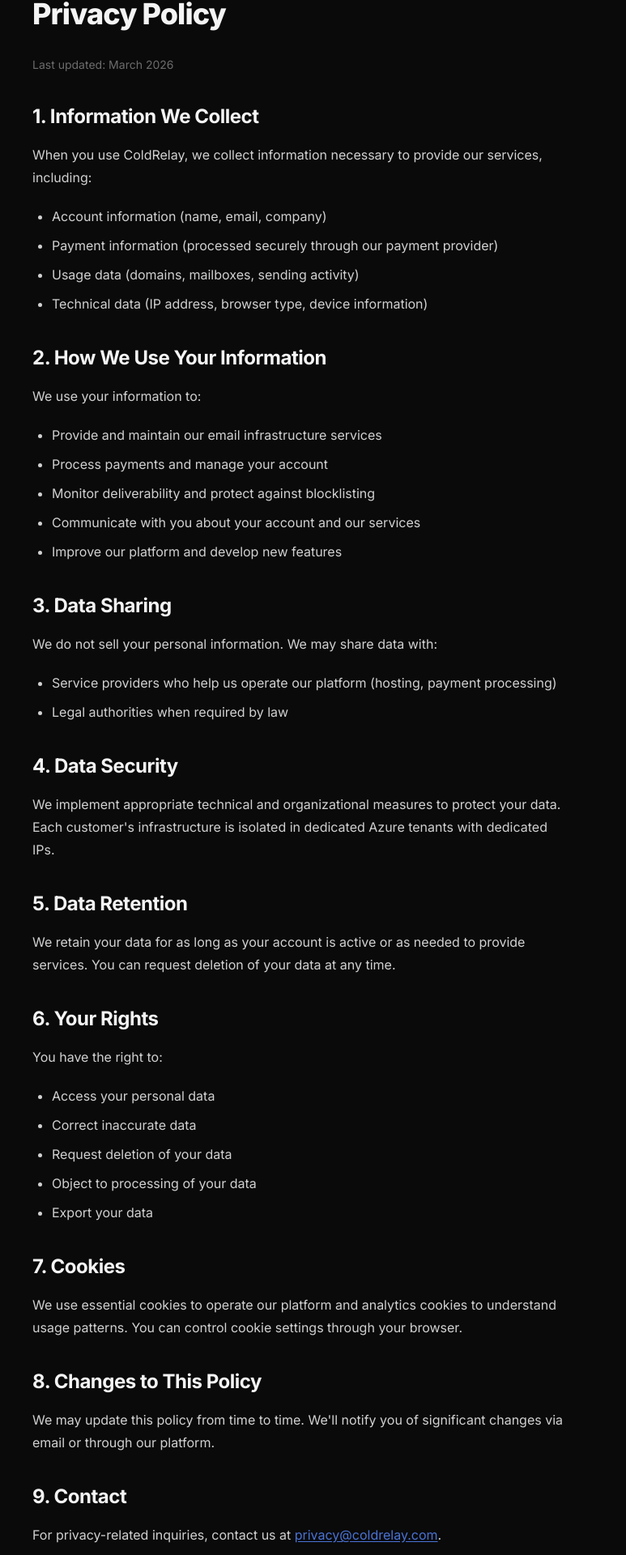
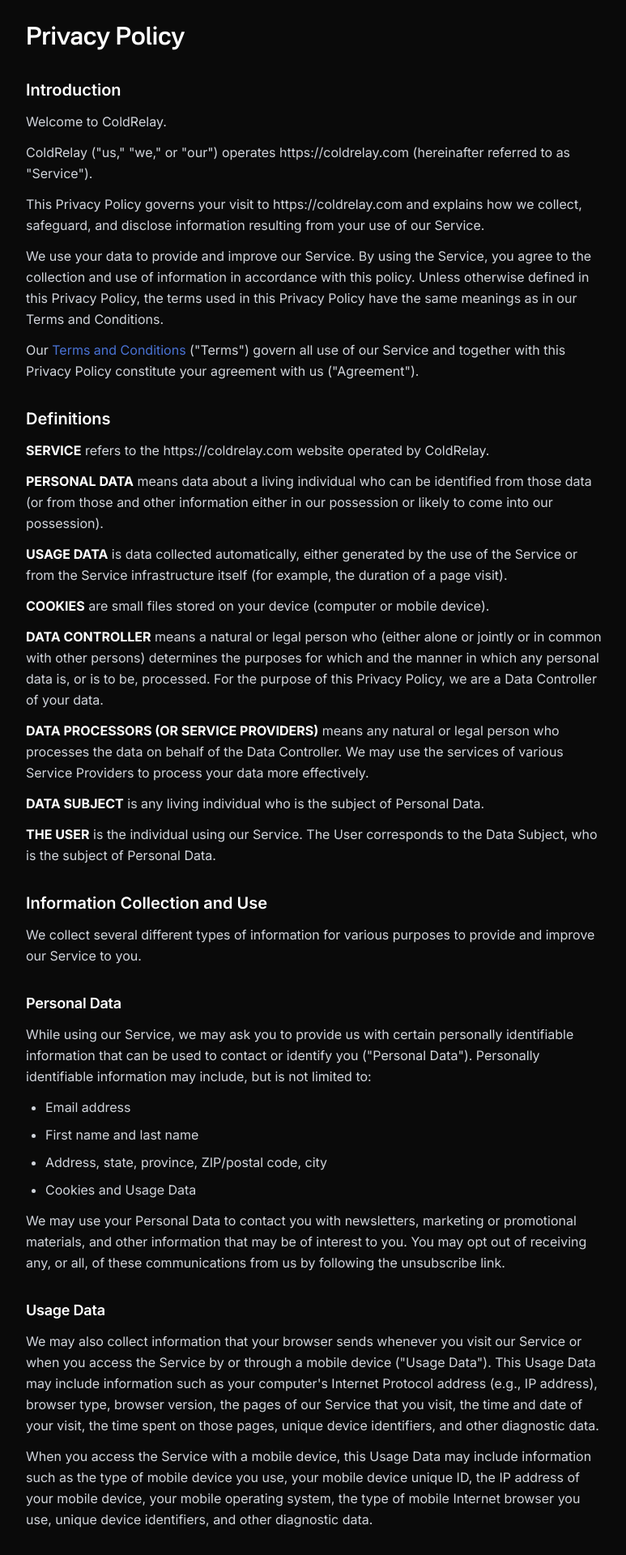
Before and after one commit to Master-Websites/ColdRelay-Website, a Next.js app: page /privacy in a window 1280 px wide. Shown: the part 198-2118 px from the top of the page at 81% size, without its empty margins (248-1021 px from the left). Built offline with nearby package versions, Linux system fonts and the light colour scheme.

Commit message:
feat: Update Privacy Policy with actual content (PostHog, no Fathom)

```diff
--- a/src/app/privacy/page.tsx
+++ b/src/app/privacy/page.tsx
@@ -2,94 +2,85 @@
 
 export const metadata: Metadata = {
   title: "Privacy Policy",
-  description: "ColdRelay privacy policy. How we collect, use, and protect your data.",
+  description: "ColdRelay Privacy Policy. Learn how we collect, safeguard, and disclose your information.",
   alternates: { canonical: "https://coldrelay.com/privacy" },
 };
 
-export default function PrivacyPage() {
+export default function Privacy() {
   return (
-    <div className="pt-8 pb-16">
-      <div className="mx-auto max-w-3xl px-4 sm:px-6 lg:px-8 py-16">
-        <h1 className="text-3xl sm:text-4xl font-extrabold tracking-tight mb-8">
-          Privacy Policy
-        </h1>
-        <p className="text-sm text-white/40 mb-8">Last updated: March 2026</p>
+    <section className="pt-32 pb-16">
+      <div className="mx-auto max-w-3xl px-4 sm:px-6">
+        <h1 className="font-nacelle text-3xl font-semibold text-white mb-8">Privacy Policy</h1>
+        <div className="space-y-8 text-gray-300 leading-relaxed">
 
-        <div className="prose">
-          <h2>1. Information We Collect</h2>
-          <p>
-            When you use ColdRelay, we collect information necessary to provide our
-            services, including:
-          </p>
-          <ul>
-            <li>Account information (name, email, company)</li>
-            <li>Payment information (processed securely through our payment provider)</li>
-            <li>Usage data (domains, mailboxes, sending activity)</li>
-            <li>Technical data (IP address, browser type, device information)</li>
-          </ul>
+          <div>
+            <h2 className="text-xl font-semibold text-white mb-3">Introduction</h2>
+            <p>Welcome to ColdRelay.</p>
+            <p className="mt-3">ColdRelay (&quot;us,&quot; &quot;we,&quot; or &quot;our&quot;) operates https://coldrelay.com (hereinafter referred to as &quot;Service&quot;).</p>
+            <p className="mt-3">This Privacy Policy governs your visit to https://coldrelay.com and explains how we collect, safeguard, and disclose information resulting from your use of our Service.</p>
+            <p className="mt-3">We use your data to provide and improve our Service. By using the Service, you agree to the collection and use of information in accordance with this policy. Unless otherwise defined in this Privacy Policy, the terms used in this Privacy Policy have the same meanings as in our Terms and Conditions.</p>
+            <p className="mt-3">Our <a href="/terms" className="text-[#4A73D5] hover:underline">Terms and Conditions</a> (&quot;Terms&quot;) govern all use of our Service and together with this Privacy Policy constitute your agreement with us (&quot;Agreement&quot;).</p>
+          </div>
 
-          <h2>2. How We Use Your Information</h2>
-          <p>We use your information to:</p>
-          <ul>
-            <li>Provide and maintain our email infrastructure services</li>
-            <li>Process payments and manage your account</li>
-            <li>Monitor deliverability and protect against blocklisting</li>
-            <li>Communicate with you about your account and our services</li>
-            <li>Improve our platform and develop new features</li>
-          </ul>
+          <div>
+            <h2 className="text-xl font-semibold text-white mb-3">Definitions</h2>
+            <ul className="space-y-3">
+              <li><strong className="text-white">SERVICE</strong> refers to the https://coldrelay.com website operated by ColdRelay.</li>
+              <li><strong className="text-white">PERSONAL DATA</strong> means data about a living individual who can be identified from those data (or from those and other information either in our possession or likely to come into our possession).</li>
+              <li><strong className="text-white">USAGE DATA</strong> is data collected automatically, either generated by the use of the Service or from the Service infrastructure itself (for example, the duration of a page visit).</li>
+              <li><strong className="text-white">COOKIES</strong> are small files stored on your device (computer or mobile device).</li>
+              <li><strong className="text-white">DATA CONTROLLER</strong> means a natural or legal person who (either alone or jointly or in common with other persons) determines the purposes for which and the manner in which any personal data is, or is to be, processed. For the purpose of this Privacy Policy, we are a Data Controller of your data.</li>
+              <li><strong className="text-white">DATA PROCESSORS (OR SERVICE PROVIDERS)</strong> means any natural or legal person who processes the data on behalf of the Data Controller. We may use the services of various Service Providers to process your data more effectively.</li>
+              <li><strong className="text-white">DATA SUBJECT</strong> is any living individual who is the subject of Personal Data.</li>
+              <li><strong className="text-white">THE USER</strong> is the individual using our Service. The User corresponds to the Data Subject, who is the subject of Personal Data.</li>
+            </ul>
+          </div>
 
-          <h2>3. Data Sharing</h2>
-          <p>
-            We do not sell your personal information. We may share data with:
-          </p>
-          <ul>
-            <li>Service providers who help us operate our platform (hosting, payment processing)</li>
-            <li>Legal authorities when required by law</li>
-          </ul>
+          <div>
+            <h2 className="text-xl font-semibold text-white mb-3">Information Collection and Use</h2>
+            <p>We collect several different types of information for various purposes to provide and improve our Service to you.</p>
+          </div>
 
-          <h2>4. Data Security</h2>
-          <p>
-            We implement appropriate technical and organizational measures to protect
-            your data. Each customer&apos;s infrastructure is isolated in dedicated Azure
-            tenants with dedicated IPs.
-          </p>
+          <div>
+            <h3 className="text-lg font-semibold text-white mb-3">Personal Data</h3>
+            <p>While using our Service, we may ask you to provide us with certain personally identifiable information that can be used to contact or identify you (&quot;Personal Data&quot;). Personally identifiable information may include, but is not limited to:</p>
+            <ul className="list-disc ml-6 mt-3 space-y-2">
+              <li>Email address</li>
+              <li>First name and last name</li>
+              <li>Address, state, province, ZIP/postal code, city</li>
+              <li>Cookies and Usage Data</li>
+            </ul>
+            <p className="mt-3">We may use your Personal Data to contact you with newsletters, marketing or promotional materials, and other information that may be of interest to you. You may opt out of receiving any, or all, of these communications from us by following the unsubscribe link.</p>
+          </div>
 
-          <h2>5. Data Retention</h2>
-          <p>
-            We retain your data for as long as your account is active or as needed to
-            provide services. You can request deletion of your data at any time.
-          </p>
+          <div>
+            <h3 className="text-lg font-semibold text-white mb-3">Usage Data</h3>
+            <p>We may also collect information that your browser sends whenever you visit our Service or when you access the Service by or through a mobile device (&quot;Usage Data&quot;). This Usage Data may include information such as your computer&apos;s Internet Protocol address (e.g., IP address), browser type, browser version, the pages of our Service that you visit, the time and date of your visit, the time spent on those pages, unique device identifiers, and other diagnostic data.</p>
+            <p className="mt-3">When you access the Service with a mobile device, this Usage Data may include information such as the type of mobile device you use, your mobile device unique ID, the IP address of your mobile device, your mobile operating system, the type of mobile Internet browser you use, unique device identifiers, and other diagnostic data.</p>
+          </div>
 
-          <h2>6. Your Rights</h2>
-          <p>You have the right to:</p>
-          <ul>
-            <li>Access your personal data</li>
-            <li>Correct inaccurate data</li>
-            <li>Request deletion of your data</li>
-            <li>Object to processing of your data</li>
-            <li>Export your data</li>
-          </ul>
+          <div>
+            <h3 className="text-lg font-semibold text-white mb-3">Tracking &amp; Cookies Data</h3>
+            <p>We use cookies and similar tracking technologies to track the activity on our Service and hold certain information. Cookies are files with a small amount of data which may include an anonymous unique identifier.</p>
+            <p className="mt-3">You can instruct your browser to refuse all cookies or to indicate when a cookie is being sent. However, if you do not accept cookies, you may not be able to use some portions of our Service.</p>
+          </div>
 
-          <h2>7. Cookies</h2>
-          <p>
-            We use essential cookies to operate our platform and analytics cookies to
-            understand usage patterns. You can control cookie settings through your
-            browser.
-          </p>
+          <div>
+            <h2 className="text-xl font-semibold text-white mb-3">Analytics</h2>
+            <p>We use PostHog and Plausible Analytics to monitor and analyze the use of our Service. These tools collect anonymous usage data to help us understand how users interact with ColdRelay so we can improve the experience.</p>
+          </div>
 
-          <h2>8. Changes to This Policy</h2>
-          <p>
-            We may update this policy from time to time. We&apos;ll notify you of
-            significant changes via email or through our platform.
-          </p>
+          <div>
+            <h2 className="text-xl font-semibold text-white mb-3">Contact Us</h2>
+            <p>If you have any questions about this Privacy Policy, please contact us at <a href="mailto:support@coldrelay.com" className="text-[#4A73D5] hover:underline">support@coldrelay.com</a>.</p>
+          </div>
 
-          <h2>9. Contact</h2>
-          <p>
-            For privacy-related inquiries, contact us at{" "}
-            <a href="mailto:privacy@coldrelay.com">privacy@coldrelay.com</a>.
-          </p>
+          <div className="pt-4 border-t border-[#1e293b]">
+            <p className="text-sm text-gray-400">Last updated: March 2026</p>
+          </div>
+
         </div>
       </div>
-    </div>
+    </section>
   );
 }
```
